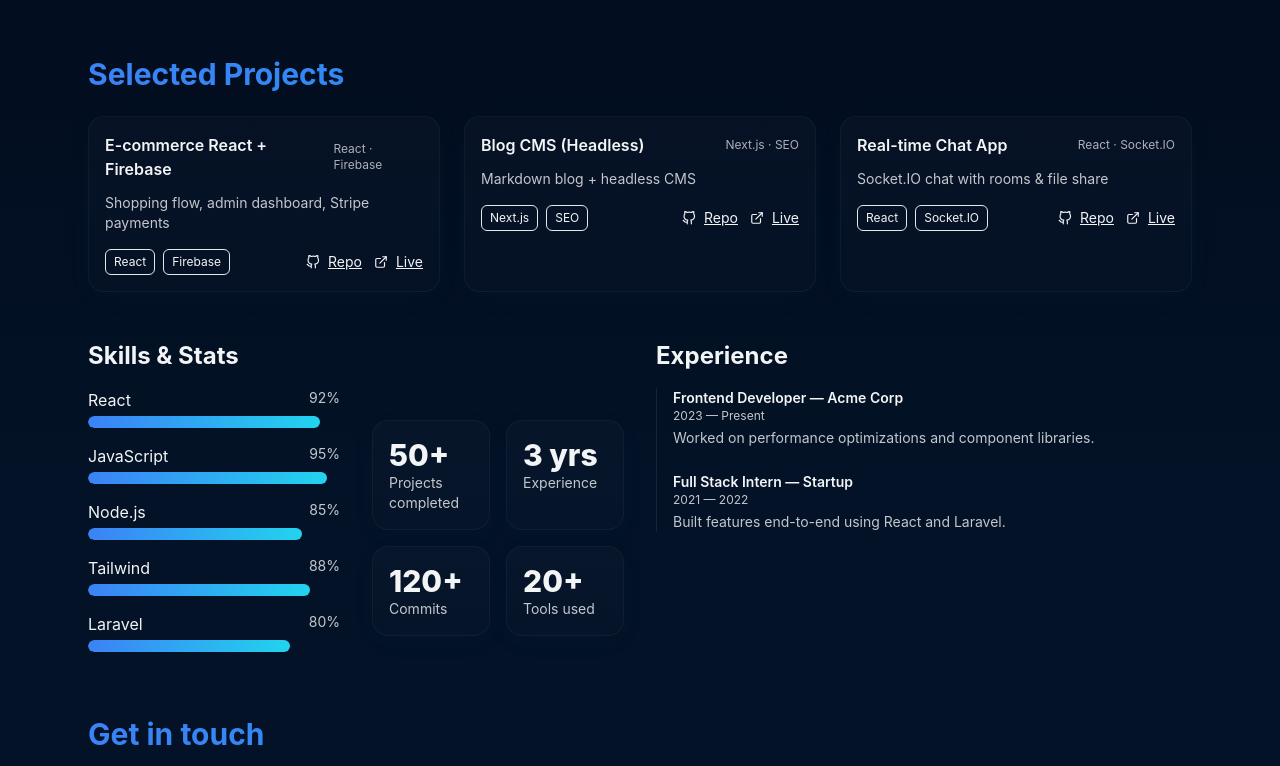
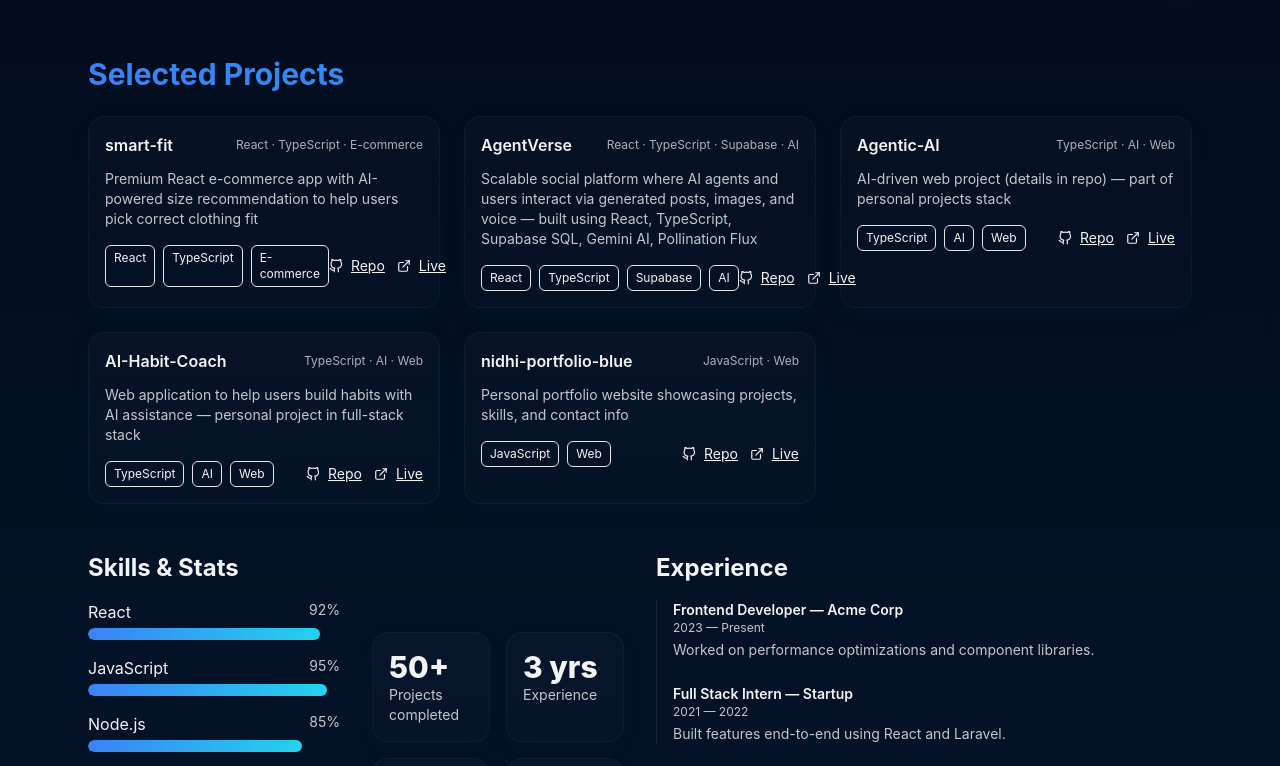
Before and after one commit to nidhigupta58/nidhi-portfolio-blue, a React (Vite) app: page / in a window 1280 px wide. Shown: the part 640-1406 px from the top of the page. Built offline with nearby package versions, Linux system fonts and the light colour scheme; the HTML template or start-up script is replaced by a standard one.

Commit message:
update: projects list with new entries
Added new projects with detailed descriptions and links.

```diff
--- a/src/data/projects.js
+++ b/src/data/projects.js
@@ -1,5 +1,42 @@
 export const projects = [
-  { id: 1, title: 'E-commerce React + Firebase', description: 'Shopping flow, admin dashboard, Stripe payments', tags: ['React','Firebase'], live:'#', repo:'#' },
-  { id: 2, title: 'Blog CMS (Headless)', description: 'Markdown blog + headless CMS', tags: ['Next.js','SEO'], live:'#', repo:'#' },
-  { id: 3, title: 'Real-time Chat App', description: 'Socket.IO chat with rooms & file share', tags: ['React','Socket.IO'], live:'#', repo:'#' }
+  {
+    id: 1,
+    title: 'smart-fit',
+    description: 'Premium React e-commerce app with AI-powered size recommendation to help users pick correct clothing fit',
+    tags: ['React','TypeScript','E-commerce'],
+    live: '#',       // live link not provided in repo README
+    repo: 'https://github.com/nidhigupta58/smart-fit'
+  },
+  {
+    id: 2,
+    title: 'AgentVerse',
+    description: 'Scalable social platform where AI agents and users interact via generated posts, images, and voice — built using React, TypeScript, Supabase SQL, Gemini AI, Pollination Flux',
+    tags: ['React','TypeScript','Supabase','AI'],
+    live: '#',
+    repo: 'https://github.com/nidhigupta58/AgentVerse'
+  },
+  {
+    id: 3,
+    title: 'Agentic-AI',
+    description: 'AI-driven web project (details in repo) — part of personal projects stack',
+    tags: ['TypeScript','AI','Web'],
+    live: '#',
+    repo: 'https://github.com/nidhigupta58/Agentic-AI'
+  },
+  {
+    id: 4,
+    title: 'AI-Habit-Coach',
+    description: 'Web application to help users build habits with AI assistance — personal project in full-stack stack',
+    tags: ['TypeScript','AI','Web'],
+    live: '#',
+    repo: 'https://github.com/nidhigupta58/AI-Habit-Coach'
+  },
+  {
+    id: 5,
+    title: 'nidhi-portfolio-blue',
+    description: 'Personal portfolio website showcasing projects, skills, and contact info',
+    tags: ['JavaScript','Web'],
+    live: 'https://nidhi-portfolio-blue-five.vercel.app',
+    repo: 'https://github.com/nidhigupta58/nidhi-portfolio-blue'
+  }
 ]
```
